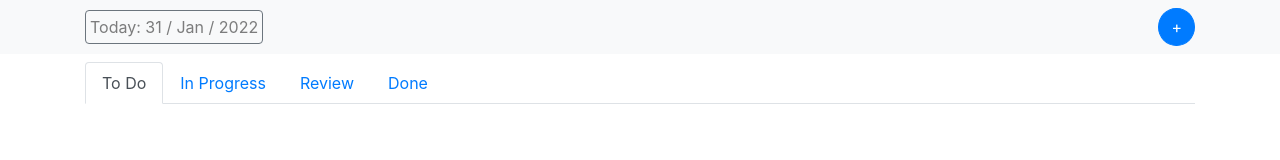
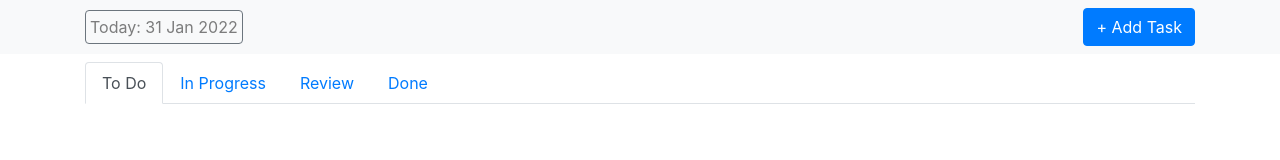
Before and after one commit to ayi1010/JWD-final-project, a plain HTML site: page index.html in a window 1280 px wide. Drawn offline with nearby package versions, Linux system fonts and the light colour scheme.

Commit message:
minor change

```diff
--- a/index.html
+++ b/index.html
@@ -20,9 +20,9 @@
             <span id="date-element" class="navbar-text border border-secondary rounded p-1">
             </span>
             <div>
-                <button type="button" class="btn btn-primary rounded-circle" data-toggle="modal"
+                <button type="button" class="btn btn-primary border border-primary rounded" data-toggle="modal"
                     data-target="#addTaskModal">
-                    <span>+</span>
+                    + Add Task
                 </button>
             </div>
         </div>
--- a/js/index.js
+++ b/js/index.js
@@ -6,7 +6,7 @@ const dateElement = document.querySelector("#date-element");
 const monthNames = ["Jan", "Feb", "Mar", "Apr", "May", "Jun", "Jul", "Aug", "Sep", "Oct", "Nov", "Dec"];
 let today = new Date();
 const [day, month, year] = [today.getDate(), today.getMonth(), today.getFullYear()];
-let dateString = `Today: ${day} / ${monthNames[month]} / ${year}`;
+let dateString = `Today: ${day} ${monthNames[month]} ${year}`;
 dateElement.innerHTML = dateString;
 // Task5: Finding and Display the Date Object ends
 
```
